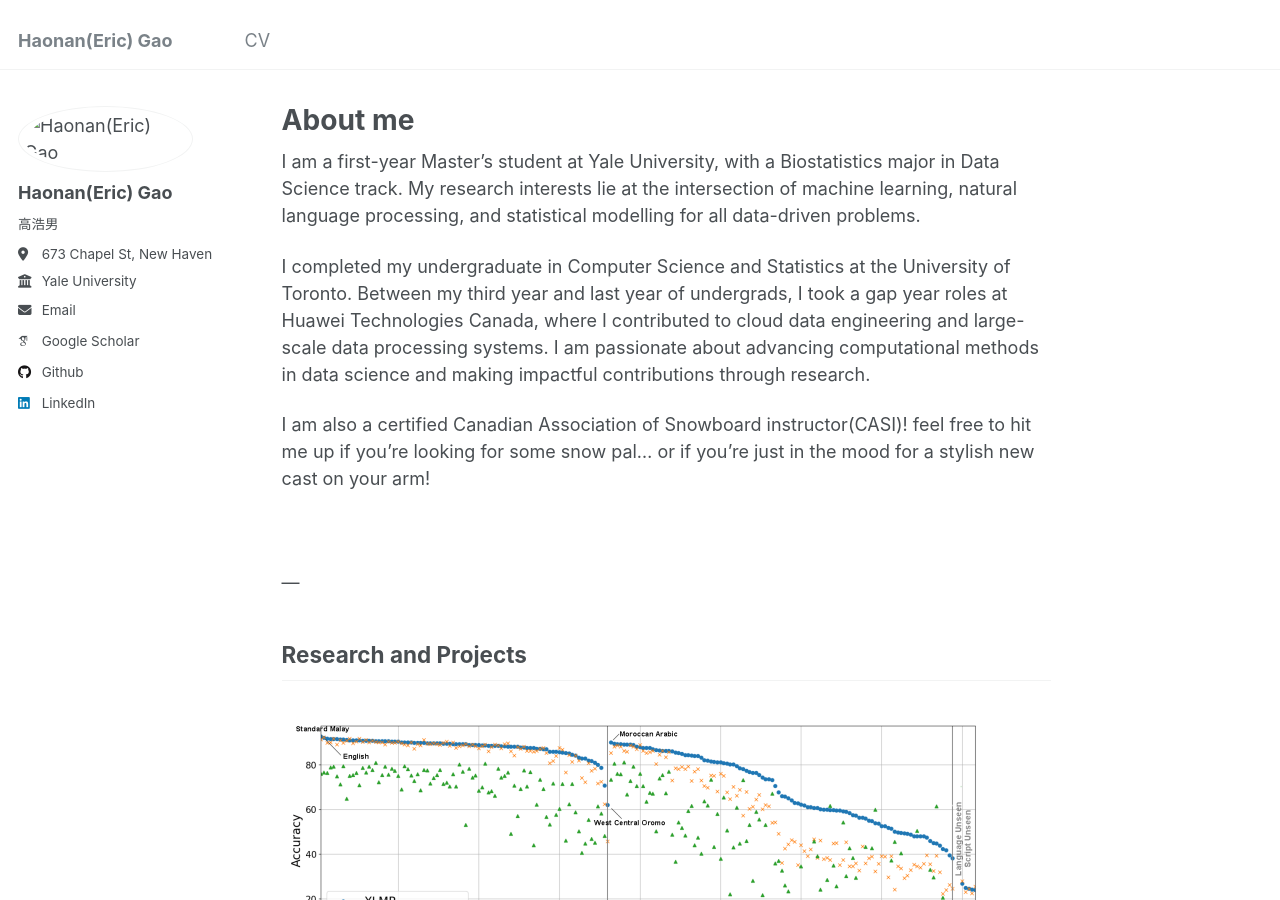
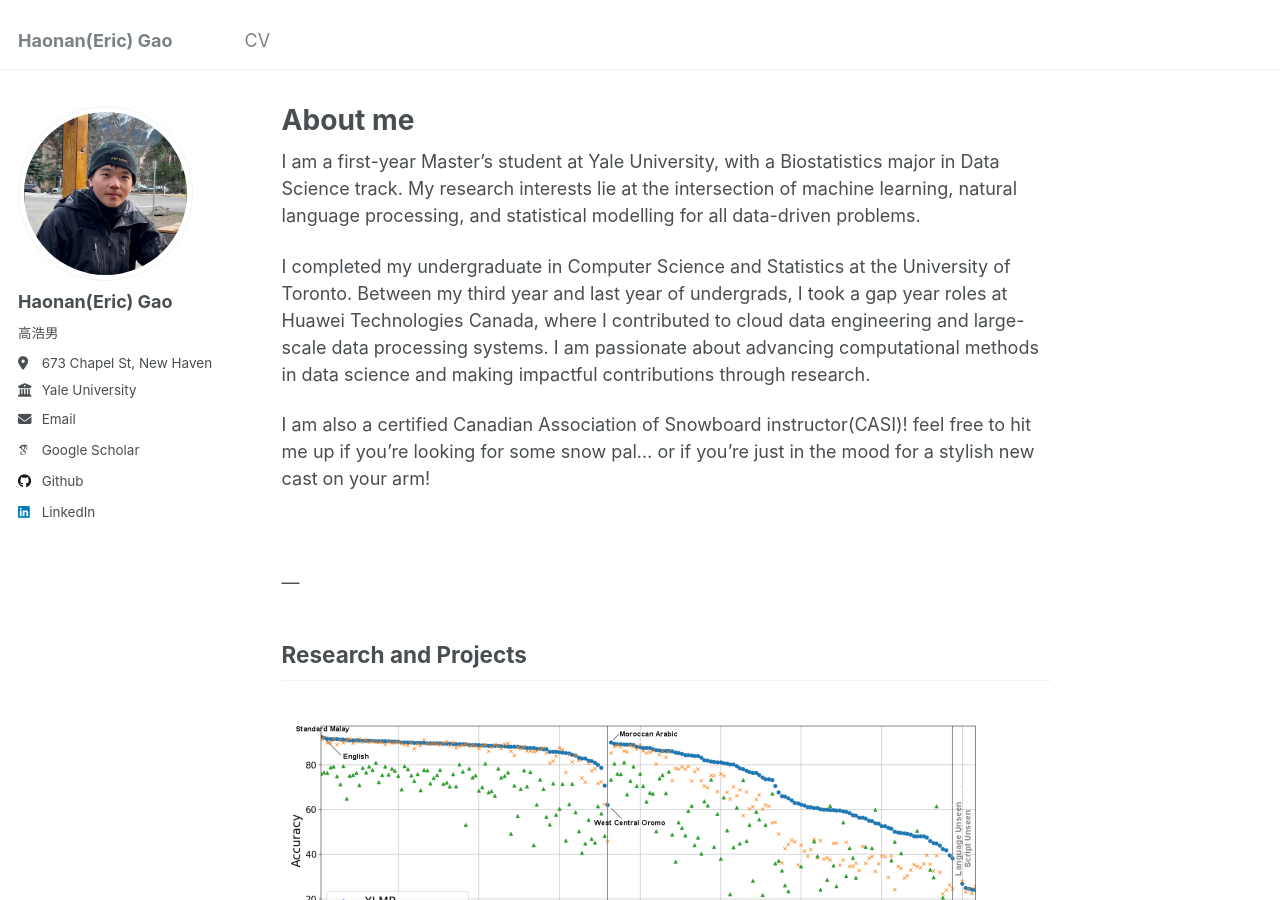
Before and after one commit to rampageoppa/rampageoppa.github.io, a Jekyll site: the page built from _pages/about.md, in a window 1280 px wide and 900 px high. Built offline with Jekyll 4.4.1, drawn with Linux system fonts in a browser that asks for light colours; some web fonts are replaced.

Commit message:
Update _config.yml

```diff
--- a/_config.yml
+++ b/_config.yml
@@ -21,7 +21,7 @@ repository               : "rampageoppa/rampageoppa.github.io"
 #               Additional customization can be done by editing /_includes/author-profile.html
 author:
   # Biographic information
-  avatar           : "images/temp.png"
+  avatar           : "temp.png"
   name             : "Haonan(Eric) Gao"
   pronouns         : "高浩男"
   bio              :
```
